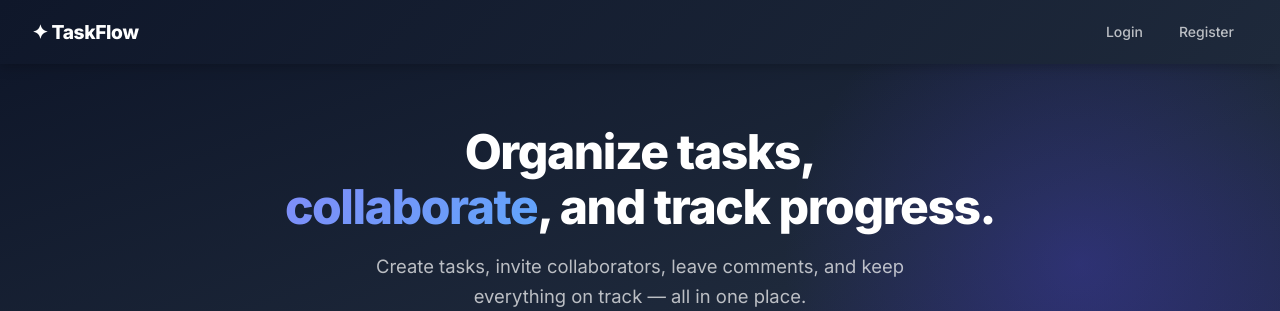
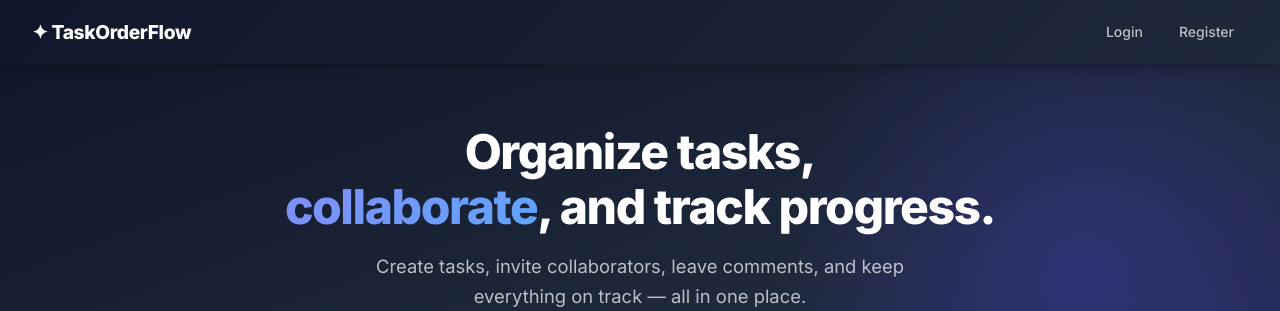
Before and after one commit to sensat1onall/dscc-coursework, a Django app: page / in a window 1280 px wide. Shown: the top 311 px of the page. Run offline with Django 5.2, Linux system fonts and the light colour scheme.

Commit message:
small changes

```diff
--- a/templates/base.html
+++ b/templates/base.html
@@ -12,7 +12,7 @@
 
 <body>
     <header class="top-nav">
-        <div class="brand"><a href="{% url 'home' %}">✦ TaskFlow</a></div>
+        <div class="brand"><a href="{% url 'home' %}">✦ TaskOrderFlow</a></div>
         <nav>
             {% if user.is_authenticated %}
             <span class="nav-greeting">{{ user.username }}</span>
```
